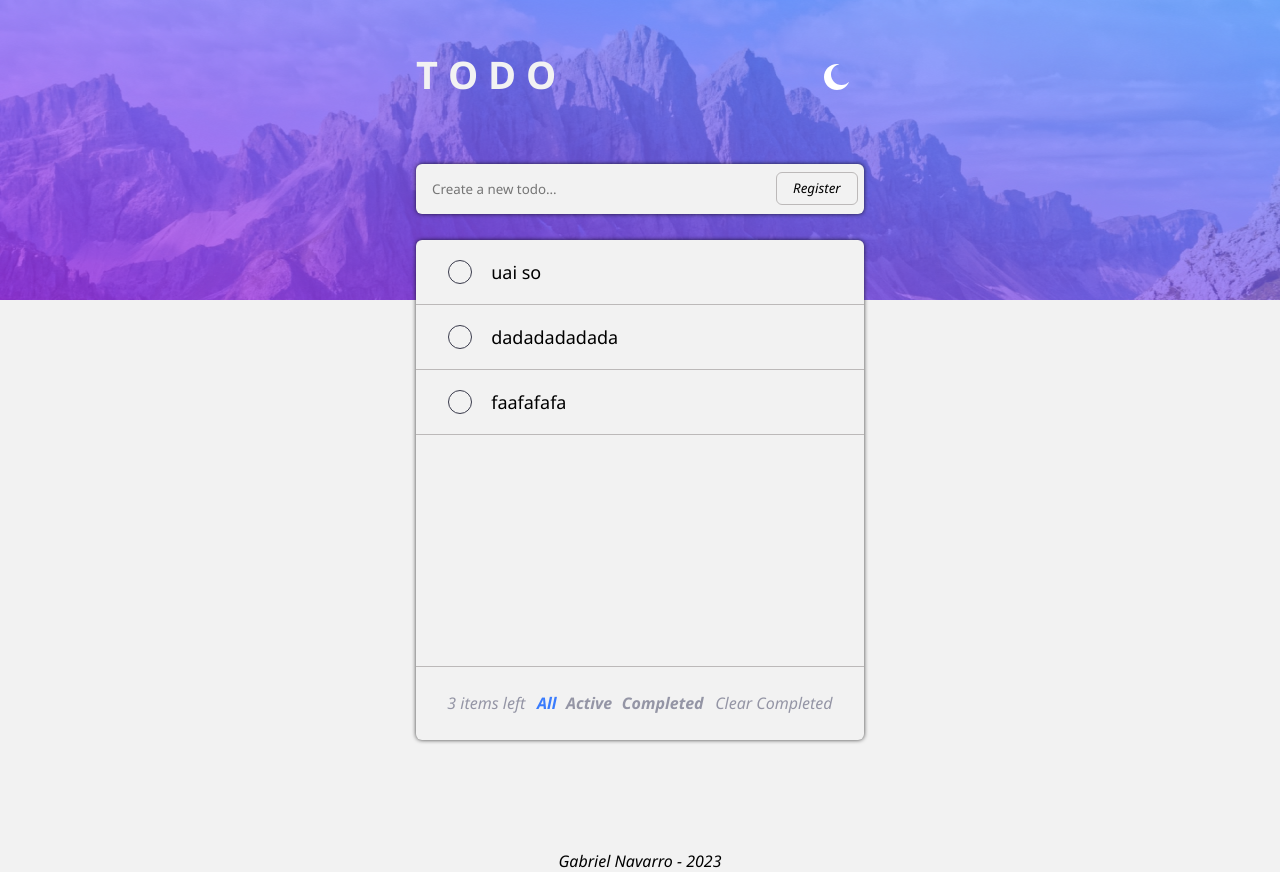
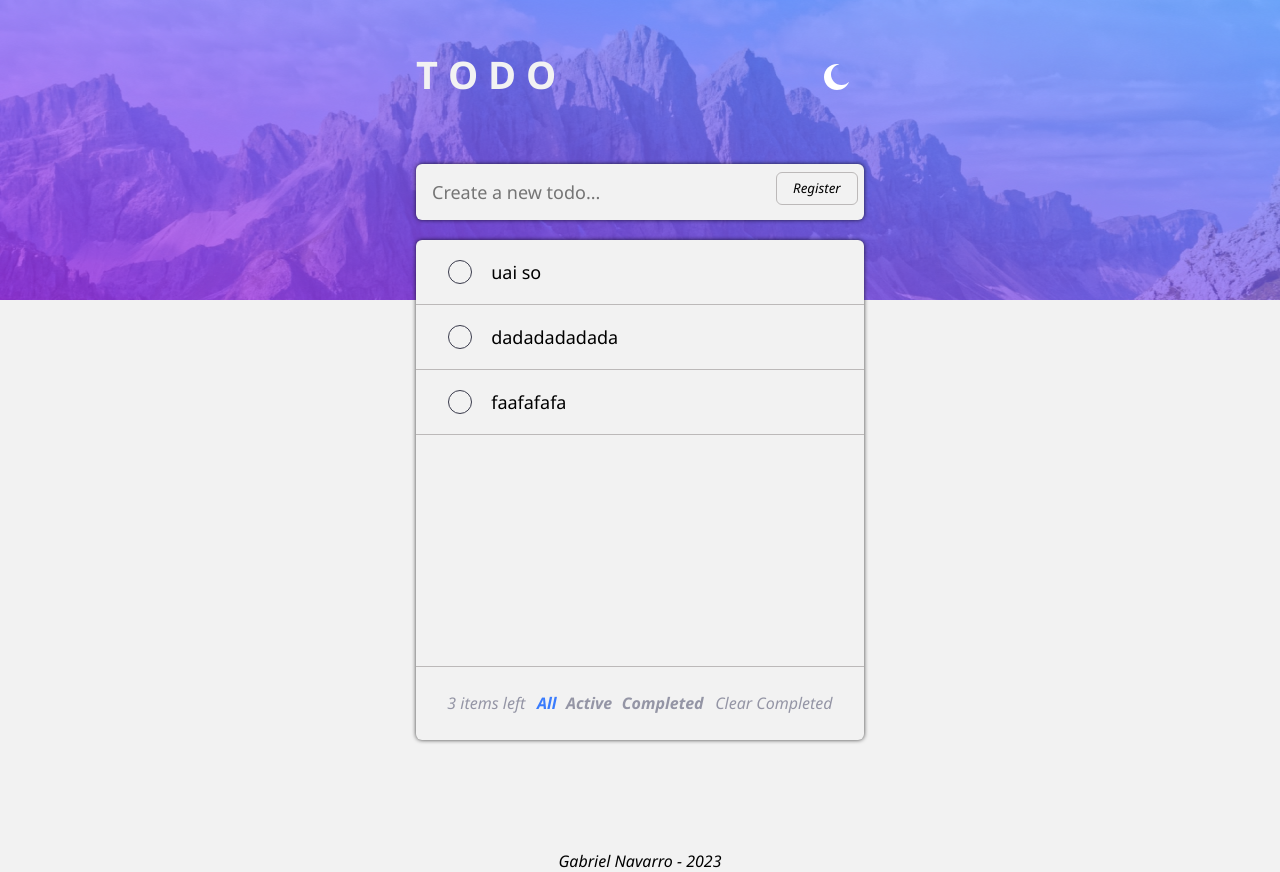
Before and after one commit to Navarriin/TODO, an Angular app: page / in a window 1280 px wide. Built offline with nearby package versions, Linux system fonts and the light colour scheme; data requests are answered from the project's data file.

Commit message:
ajustando styles do input

```diff
--- a/src/app/app.component.scss
+++ b/src/app/app.component.scss
@@ -67,6 +67,8 @@ header {
       -webkit-box-shadow: $box-shadow;
       -moz-box-shadow: $box-shadow;
       box-shadow: $box-shadow;
+
+      font-size: 18px;
     }
 
     // Styles dos icons
@@ -213,6 +215,7 @@ header {
   .header.dark {
     .header__input {
       background-color: var(--background-list);
+      color: white;
     }
     .button {
       color: var(--light-text);
```
